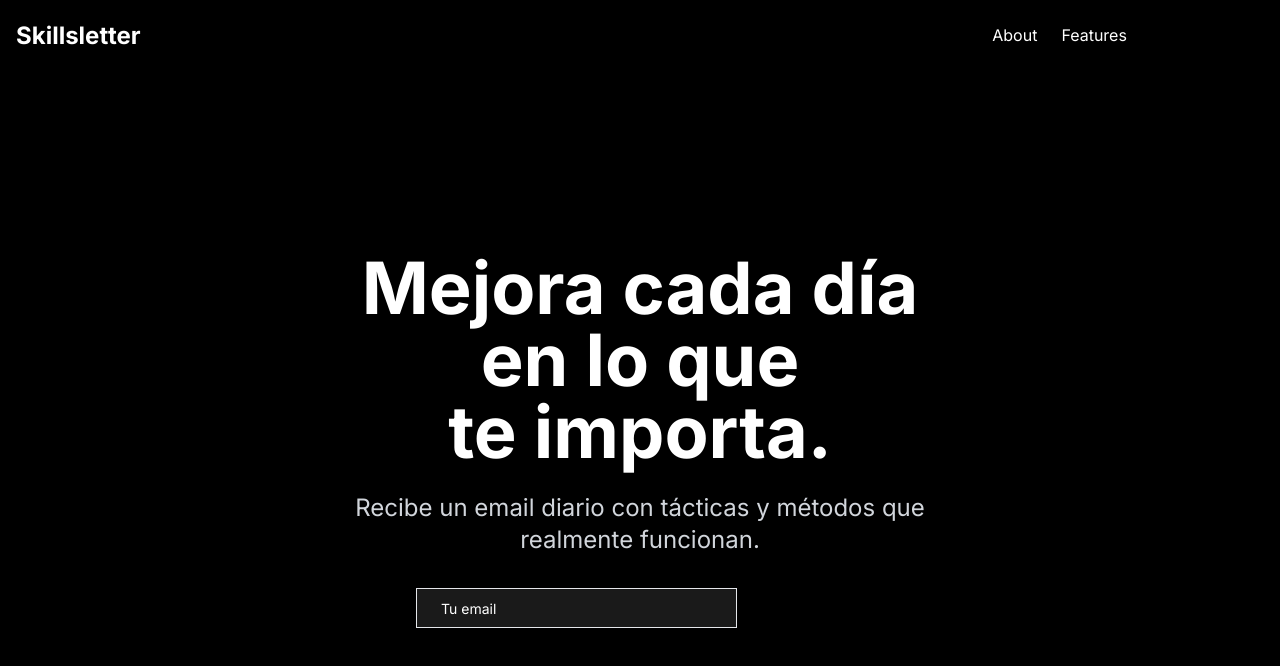
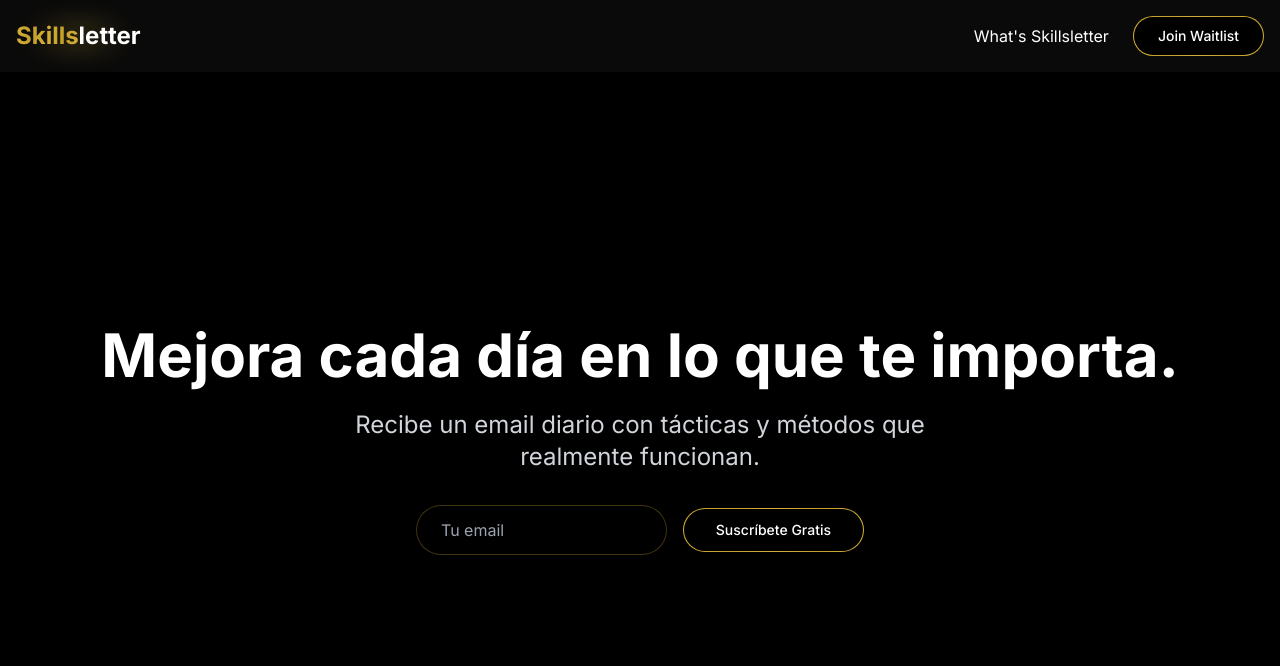
Before and after one commit to Ferrajju/skillvoo-landing, a Next.js app: page / in a window 1280 px wide. Shown: the top 666 px of the page. Built offline with nearby package versions, Linux system fonts and the light colour scheme.

Commit message:
Adaptando doradoHero

```diff
--- a/app/globals.css
+++ b/app/globals.css
@@ -3,34 +3,61 @@
 @tailwind utilities;
 
 :root {
-  --gold: #d4af37;
+  --gold-gradient: linear-gradient(to right, #d4af37, #c5a028, #d4af37, #c5a028, #d4af37);
+  --gold-glow: 0 0 10px rgba(212, 175, 55, 0.3), 0 0 20px rgba(212, 175, 55, 0.2);
 }
 
-@layer base {
-  body {
-    @apply bg-black text-white;
+.logo-glow {
+  position: relative;
+  color: white;
+}
+
+.logo-glow::before {
+  content: "";
+  position: absolute;
+  top: -20%;
+  left: -10%;
+  width: 120%;
+  height: 140%;
+  background: radial-gradient(circle at center, rgba(212, 175, 55, 0.15), transparent 70%);
+  z-index: -1;
+  filter: blur(8px);
+}
+
+.golden-gradient {
+  background: var(--gold-gradient);
+  -webkit-background-clip: text;
+  background-clip: text;
+  color: transparent;
+  animation: shine 8s linear infinite;
+}
+
+.golden-border {
+  background: linear-gradient(#000, #000) padding-box, var(--gold-gradient) border-box;
+  border: 1px solid transparent;
+}
+
+@keyframes shine {
+  0% {
+    background-position: 0% 50%;
+  }
+  50% {
+    background-position: 100% 50%;
+  }
+  100% {
+    background-position: 0% 50%;
   }
 }
 
-@layer utilities {
-  .bg-gradient-radial {
-    background-image: radial-gradient(var(--tw-gradient-stops));
-  }
+.golden-glow {
+  box-shadow: var(--gold-glow);
 }
 
-@keyframes shimmer {
-  0% {
-    background-position: -200% 0;
-  }
-  100% {
-    background-position: 200% 0;
-  }
+.golden-hover {
+  transition: all 0.3s ease;
 }
 
-.animate-shimmer {
-  background: linear-gradient(90deg, var(--gold) 0%, #fff 50%, var(--gold) 100%);
-  background-size: 200% 100%;
-  animation: shimmer 3s infinite;
-  -webkit-background-clip: text;
-  -webkit-text-fill-color: transparent;
+.golden-hover:hover {
+  box-shadow: var(--gold-glow);
+  border-color: rgba(212, 175, 55, 0.5);
 }
--- a/app/page.tsx
+++ b/app/page.tsx
@@ -1,41 +1,13 @@
 "use client"
 
 import type React from "react"
-import { useState, useEffect } from "react"
-import { motion, useAnimation } from "framer-motion"
-import { useInView } from "react-intersection-observer"
+import { useState } from "react"
+import { Button } from "@/components/ui/button"
 import Link from "next/link"
-import { Button } from "@/components/ui/button"
-import { Input } from "@/components/ui/input"
-
-const NavLink: React.FC<{ href: string; children: React.ReactNode }> = ({ href, children }) => (
-  <Link href={href} className="text-white hover:text-gold transition-colors duration-300">
-    {children}
-  </Link>
-)
-
-interface GlowingButtonProps extends React.ButtonHTMLAttributes<HTMLButtonElement> {
-  children: React.ReactNode
-  className?: string
-}
-
-const GlowingButton: React.FC<GlowingButtonProps> = ({ children, className, ...props }) => (
-  <Button className={`relative overflow-hidden group ${className}`} {...props}>
-    <span className="relative z-10">{children}</span>
-    <span className="absolute inset-0 bg-gradient-to-r from-gold/50 to-white/25 opacity-0 group-hover:opacity-100 transition-opacity duration-300" />
-  </Button>
-)
+import { motion } from "framer-motion"
 
 export default function Home() {
   const [email, setEmail] = useState("")
-  const controls = useAnimation()
-  const [ref, inView] = useInView()
-
-  useEffect(() => {
-    if (inView) {
-      controls.start("visible")
-    }
-  }, [controls, inView])
 
   const handleSubmit = (e: React.FormEvent) => {
     e.preventDefault()
@@ -46,46 +18,40 @@ export default function Home() {
   return (
     <div className="min-h-screen bg-black text-white">
       {/* Floating Nav */}
-      <motion.nav
-        initial={{ y: -100 }}
-        animate={{ y: 0 }}
-        transition={{ duration: 0.5 }}
-        className="fixed top-0 left-0 right-0 z-50 bg-black/80 backdrop-blur-sm px-4 py-4"
-      >
+      <nav className="fixed top-0 left-0 right-0 z-50 bg-[#0A0A0A] px-4 py-4">
         <div className="container mx-auto flex justify-between items-center">
-          <Link href="/" className="text-2xl font-bold">
-            <span className="text-gold">Skills</span>letter
+          <Link href="/" className="flex items-center">
+            <span className="text-2xl font-bold logo-glow">
+              <span className="golden-gradient">Skills</span>letter
+            </span>
           </Link>
-          <div className="space-x-6">
-            <NavLink href="#about">About</NavLink>
-            <NavLink href="#features">Features</NavLink>
-            <GlowingButton className="bg-gold text-black hover:bg-gold/90">Join Waitlist</GlowingButton>
+          <div className="flex items-center space-x-6">
+            <Link href="#about" className="text-white hover:text-gray-300 transition-colors">
+              What&apos;s Skillsletter
+            </Link>
+            <Button
+              variant="outline"
+              className="golden-border golden-hover bg-black text-white hover:text-[#D4AF37] transition-colors rounded-full px-6 py-2"
+            >
+              Join Waitlist
+            </Button>
           </div>
         </div>
-      </motion.nav>
+      </nav>
 
       {/* Hero Section */}
       <section className="relative min-h-screen flex items-center justify-center px-4 pt-20">
         <div className="absolute inset-0 z-0">
-          <div className="absolute inset-0 bg-gradient-radial from-gold/10 to-transparent opacity-50" />
+          <div className="absolute inset-0 bg-gradient-to-b from-transparent to-black opacity-70"></div>
         </div>
         <div className="container mx-auto z-10">
           <motion.div
-            ref={ref}
-            animate={controls}
-            initial="hidden"
-            variants={{
-              visible: { opacity: 1, y: 0 },
-              hidden: { opacity: 0, y: 50 },
-            }}
-            transition={{ duration: 0.5, delay: 0.2 }}
+            initial={{ opacity: 0, y: 20 }}
+            animate={{ opacity: 1, y: 0 }}
+            transition={{ duration: 1 }}
             className="text-center"
           >
-            <h1 className="text-5xl md:text-7xl font-bold mb-6 leading-tight">
-              <span className="block">Mejora cada día</span>
-              <span className="block">en lo que</span>
-              <span className="block text-gold">te importa.</span>
-            </h1>
+            <h1 className="text-4xl md:text-6xl font-bold mb-6 leading-tight">Mejora cada día en lo que te importa.</h1>
             <p className="text-xl md:text-2xl mb-8 text-gray-300 max-w-2xl mx-auto">
               Recibe un email diario con tácticas y métodos que realmente funcionan.
             </p>
@@ -93,17 +59,21 @@ export default function Home() {
               onSubmit={handleSubmit}
               className="flex flex-col sm:flex-row justify-center items-center gap-4 max-w-md mx-auto"
             >
-              <Input
+              <input
                 type="email"
                 value={email}
                 onChange={(e) => setEmail(e.target.value)}
                 placeholder="Tu email"
-                className="w-full px-6 py-3 bg-white/10 border-gold/30 text-white placeholder-gray-400 focus:border-gold focus:ring-gold/50"
+                className="w-full px-6 py-3 rounded-full bg-black/50 border border-[#D4AF37]/30 text-white placeholder-gray-400 focus:outline-none focus:ring-2 focus:ring-[#D4AF37]/50 transition-all duration-300"
                 required
               />
-              <GlowingButton type="submit" className="w-full sm:w-auto bg-gold text-black hover:bg-gold/90">
+              <Button
+                type="submit"
+                size="lg"
+                className="w-full sm:w-auto rounded-full golden-border golden-hover bg-black text-white hover:text-[#D4AF37] transition-all duration-300"
+              >
                 Suscríbete Gratis
-              </GlowingButton>
+              </Button>
             </form>
           </motion.div>
         </div>
```
Also changed, not shown: package.json (+30 -15 lines), tailwind.config.js (line endings or trailing spaces).
